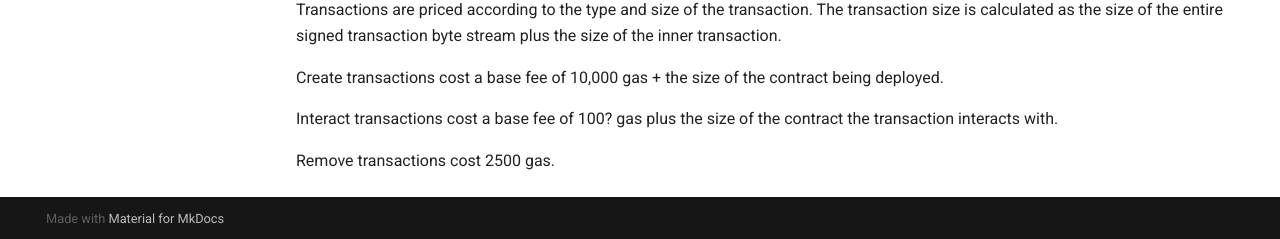
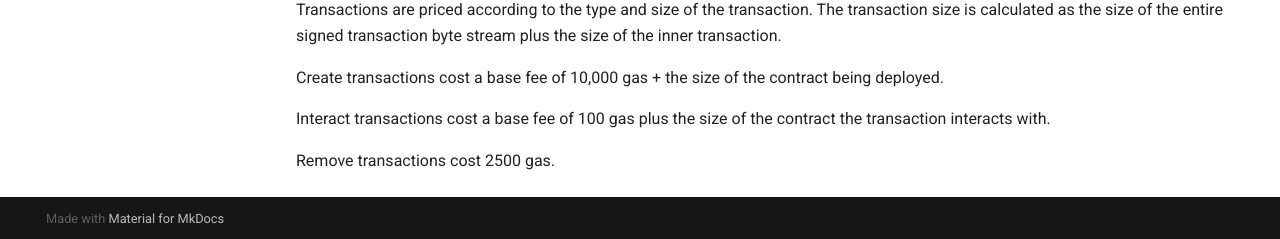
Before and after one commit to 0xSero/partisia-docs, an MkDocs documentation site: the page built from docs/transactions.md, in a window 1280 px wide and 900 px high, scrolled down 1270 px. Shown: the part 658-897 px from the top of the window. Built offline with MkDocs 1.6.1 and Material for MkDocs 9.7.7, drawn with Linux system fonts in a browser that asks for light colours; a script that is not in the unit is left out.

Commit message:
Remove question mark after interact transaction cost

```diff
--- a/docs/transactions.md
+++ b/docs/transactions.md
@@ -52,6 +52,6 @@ Transactions are priced according to the type and size of the transaction. The t
 
 Create transactions cost a base fee of 10,000 gas + the size of the contract being deployed.
 
-Interact transactions cost a base fee of 100? gas plus the size of the  contract the transaction interacts with.
+Interact transactions cost a base fee of 100 gas plus the size of the  contract the transaction interacts with.
 
 Remove transactions cost 2500 gas.
```
